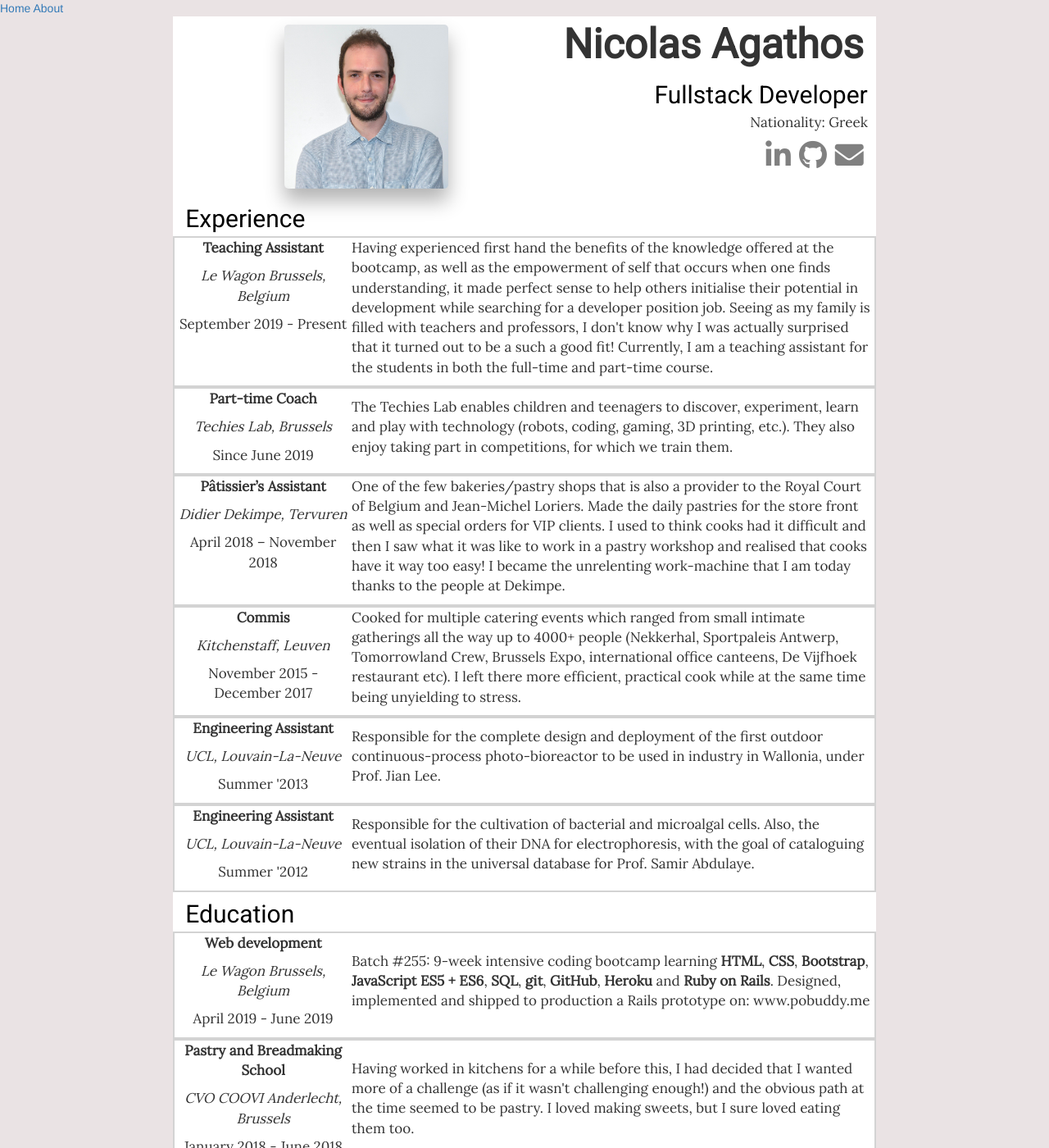
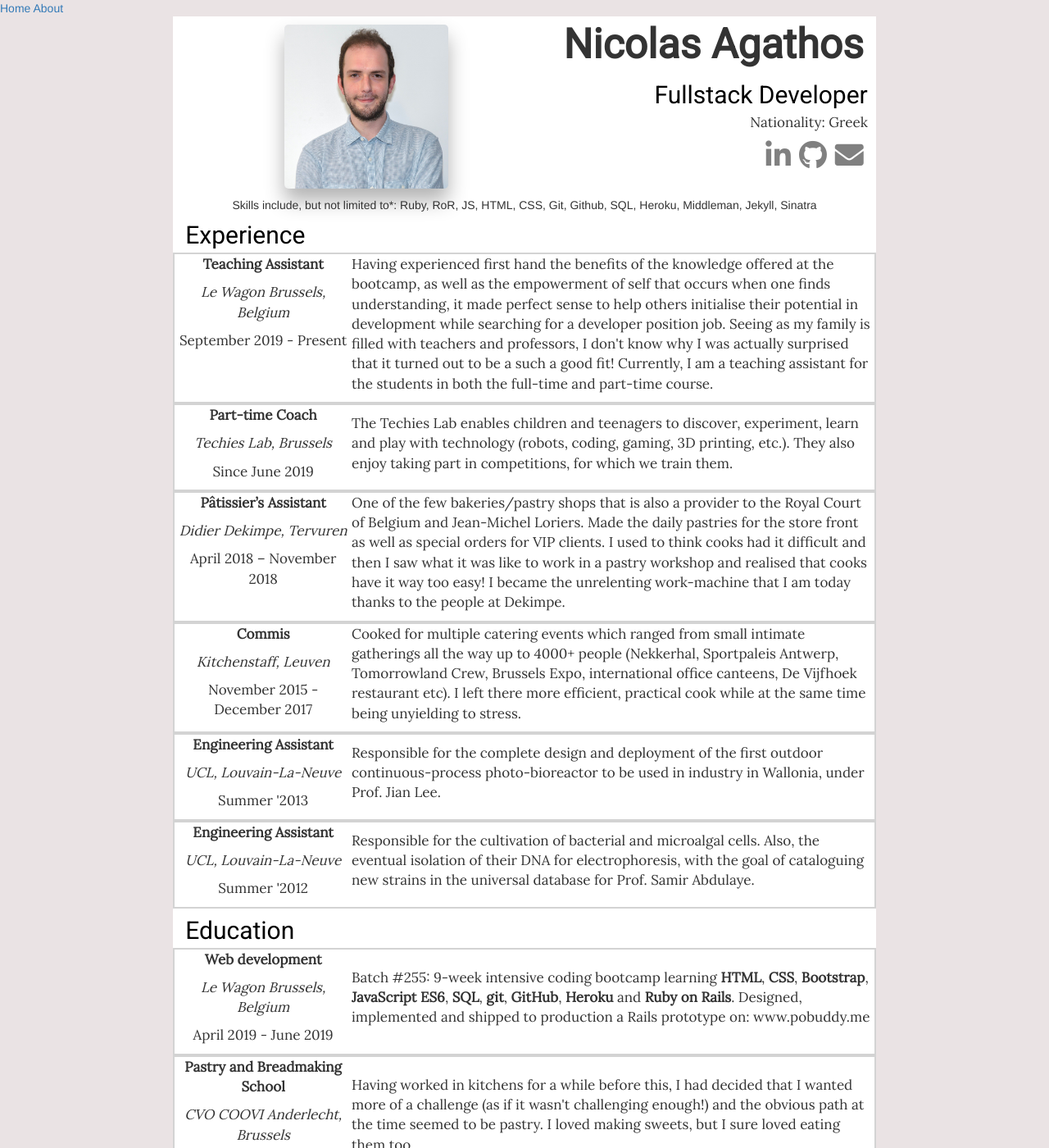
Before and after one commit to Disco-Chef/portfolio-test-jekyll, a Jekyll site: the page built from index.markdown, in a window 1280 px wide and 1400 px high. Shown: the whole window at 82% size. Built offline with Jekyll 4.4.1, drawn with Linux system fonts in a browser that asks for light colours; nearby versions of some CDN libraries.

Commit message:
added skills section

```diff
--- a/index.markdown
+++ b/index.markdown
@@ -24,6 +24,9 @@ layout: default
 </div>
 <div id="middle-part" class="section col-12">
   <div class="experience-education">
+    <div class="skills">
+      Skills include, but not limited to*: Ruby, RoR, JS, HTML, CSS, Git, Github, SQL, Heroku, Middleman, Jekyll, Sinatra
+    </div>
     <h2>Experience</h2>
     <div class="section past-work-or-education">
     <div class="what-when">
@@ -138,7 +141,7 @@ layout: default
       </div>
     </div>
     <div class="section where">
-      <p>Batch #255: 9-week intensive coding bootcamp learning <strong>HTML</strong>, <strong>CSS</strong>, <strong>Bootstrap</strong>, <strong>JavaScript ES5 + ES6</strong>, <strong>SQL</strong>, <strong>git</strong>, <strong>GitHub</strong>, <strong>Heroku</strong> and <strong>Ruby on Rails</strong>. Designed, implemented and shipped to production a Rails prototype on: www.pobuddy.me
+      <p>Batch #255: 9-week intensive coding bootcamp learning <strong>HTML</strong>, <strong>CSS</strong>, <strong>Bootstrap</strong>, <strong>JavaScript ES6</strong>, <strong>SQL</strong>, <strong>git</strong>, <strong>GitHub</strong>, <strong>Heroku</strong> and <strong>Ruby on Rails</strong>. Designed, implemented and shipped to production a Rails prototype on: www.pobuddy.me
       </p>
     </div>
   </div>
```
